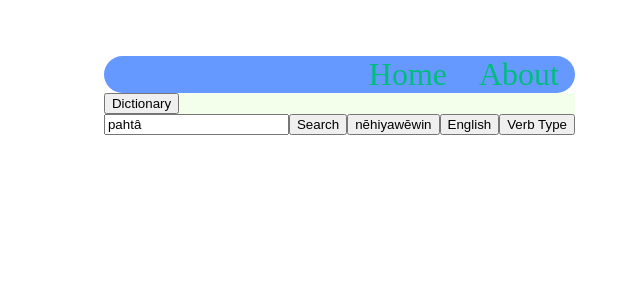
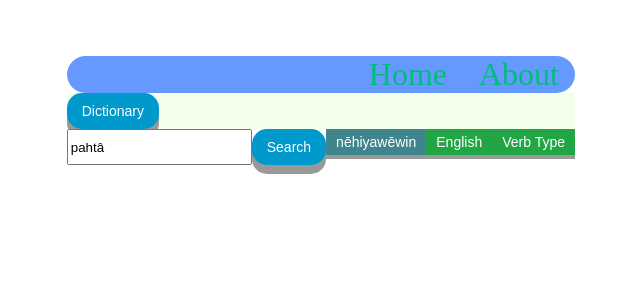
Before and after one commit to bengodden/creegrep, a Vue app: page / in a window 1280 px wide. Shown: the top 300 px of the page, without its empty margins (65-705 px from the left). Built offline with nearby package versions, Linux system fonts and the light colour scheme; the HTML template or start-up script is replaced by a standard one.

Commit message:
button highlight working

```diff
--- a/src/components/SearchBar.vue
+++ b/src/components/SearchBar.vue
@@ -6,14 +6,24 @@
       id="database"
       :style="{ backgroundColor: data.color }"
     >
-      <button @click="resetSearch(data.level)">{{ data.name }}</button>
+      <button @click="resetSearch(data.level)" class="mainbutton">
+        {{ data.name }}
+      </button>
     </div>
 
     <div class="flexcontainer">
       <input type="text" v-model="query" placeholder="kīkwāy ē-natonaman?" />
-      <button @click="queryList('none')">Search</button>
-      <div v-for="type in searchTypes" :key="type.Lang" id="typeOfSearch">
-        <button @click="setSearchType(type)">{{ type.Lang }}</button>
+      <button @click="queryList('none')" class="searchbutton mainbutton">
+        Search
+      </button>
+      <div v-for="type in searchTypes" :key="type.Lang">
+        <button
+          @click="setSearchType(type)"
+          :class="{ stactive: type.status, stbutton: true }"
+          :id="type.Lang"
+        >
+          {{ type.Lang }}
+        </button>
       </div>
     </div>
   </div>
@@ -39,11 +49,11 @@ export default {
       currentResult: [],
       cachedResults: [{}],
       searchTypes: [
-        { Lang: "nēhiyawēwin", target: "lemma" },
-        { Lang: "English", target: "definition" },
-        { Lang: "Verb Type", target: "verbtype" },
+        { Lang: "nēhiyawēwin", target: "lemma", status: true },
+        { Lang: "English", target: "definition", status: false },
+        { Lang: "Verb Type", target: "verbtype", status: false },
       ],
-      searchType: { Lang: "nēhiyawēwin", target: "lemma" },
+      searchType: { Lang: "nēhiyawēwin", target: "lemma", status: true },
       databases: [
         {
           name: "Dictionary",
@@ -96,6 +106,14 @@ export default {
       return this.dictionaryData;
     },
     setSearchType(type) {
+      console.log("type is: ", type);
+      this.searchTypes.forEach((element) => {
+        if (element.Lang === type.Lang) {
+          element.status = true;
+        } else {
+          element.status = false;
+        }
+      });
       this.searchType = type;
     },
     randomColour() {
@@ -112,8 +130,51 @@ export default {
 </script>
 
 <style scoped>
+.mainbutton {
+  padding: 10px 15px;
+  font-size: 14px;
+  text-align: center;
+  cursor: pointer;
+  outline: none;
+  color: #fff;
+  background-color: #0099cc;
+  border: none;
+  border-radius: 15px;
+  box-shadow: 0 9px #999;
+}
+.mainbutton:hover {
+  background-color: #8e3e87;
+}
+.mainbutton:active {
+  background-color: #3e8e41;
+  box-shadow: 0 5px #666;
+  transform: translateY(4px);
+}
+
+.mainbutton .searchbutton {
+  background-color: #3366ff;
+}
+.stbutton {
+  background-color: #22a545;
+  padding: 5px 10px;
+  font-size: 14px;
+  text-align: center;
+  cursor: pointer;
+  outline: none;
+  color: #fff;
+  border: none;
+  /* border-radius: 10px; */
+  box-shadow: 0 4px #999;
+}
+.stbutton:hover {
+  background-color: #8e3e87;
+}
 .searchresult {
   width: 100%;
+}
+
+.stactive {
+  background-color: #3e858e;
 }
 .flexcontainer {
   display: flex; /* or inline-flex */
@@ -126,16 +187,4 @@ export default {
   flex-direction: row;
   flex-wrap: wrap;
 }
-.button:hover {
-  background-color: #002ead;
-  transition: 0.7s;
-}
-
-.button:active {
-  background-color: #ffbf00;
-}
-
-button:focus {
-  background: olive;
-}
 </style>
```
Also changed, not shown: src/scratchpad-1.vue (+10 -1 lines).
